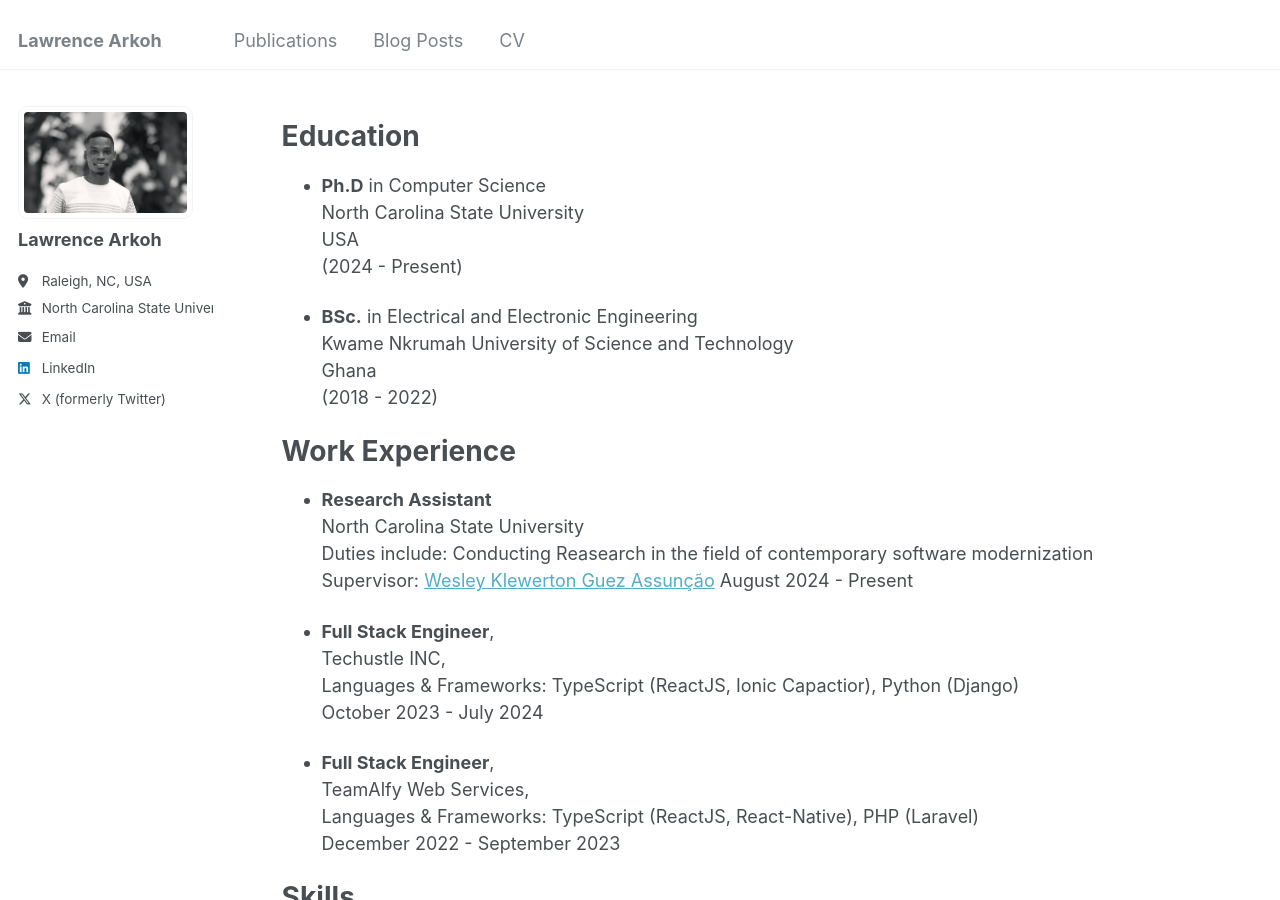
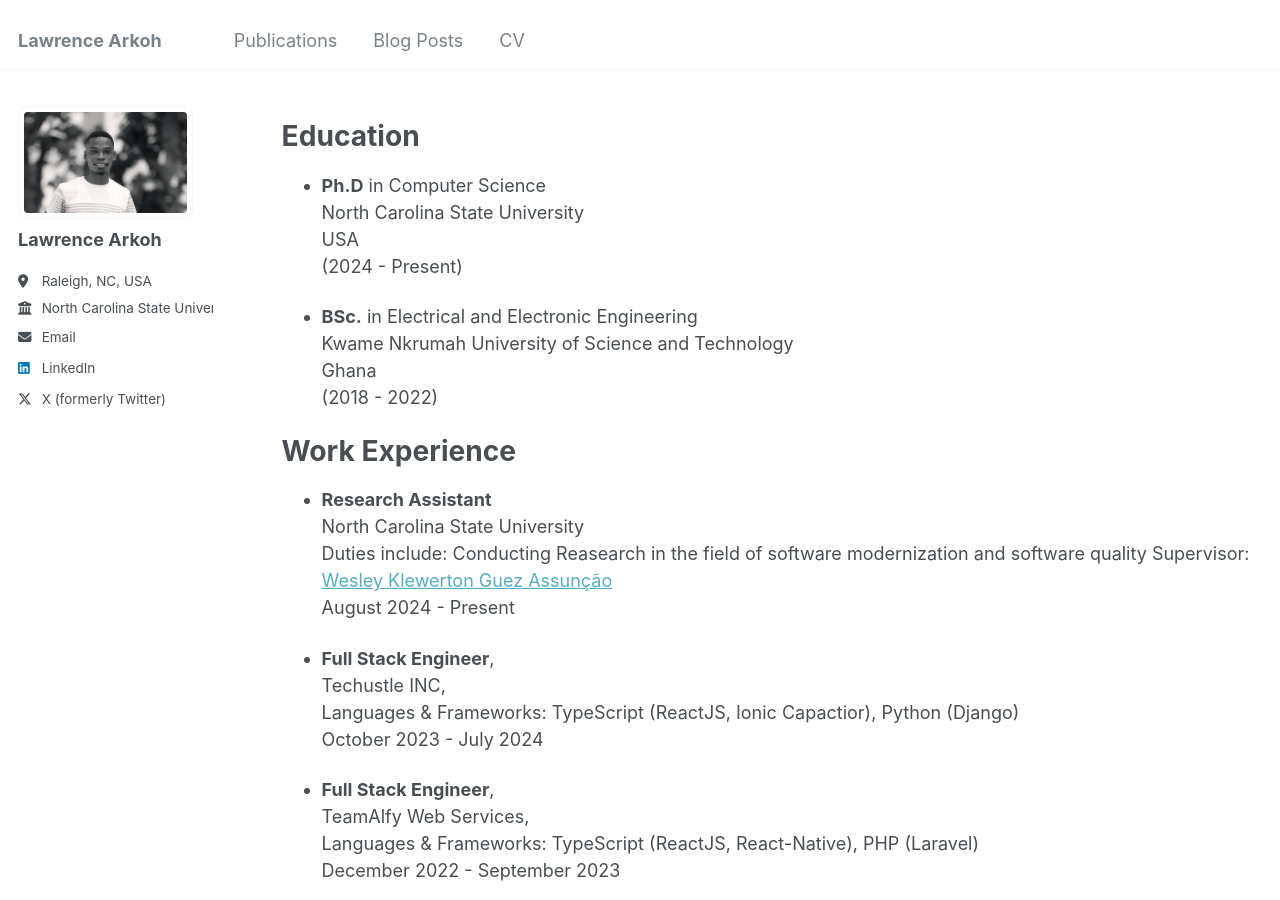
Before and after one commit to lawrencearkoh/lawrencearkoh.github.io, a Jekyll site: the page built from _pages/cv.md, in a window 1280 px wide and 900 px high. Built offline with Jekyll 4.4.1, drawn with Linux system fonts in a browser that asks for light colours.

Commit message:
update cv page

```diff
--- a/_pages/cv.md
+++ b/_pages/cv.md
@@ -26,7 +26,7 @@ Work Experience
 ======
 * **Research Assistant**
   North Carolina State University
-  Duties include: Conducting Reasearch in the field of contemporary software modernization
+  Duties include: Conducting Reasearch in the field of software modernization and software quality
   Supervisor: [Wesley Klewerton Guez Assunção](https://wesleyklewerton.github.io/teaching.html)
   August 2024 - Present
 
```
